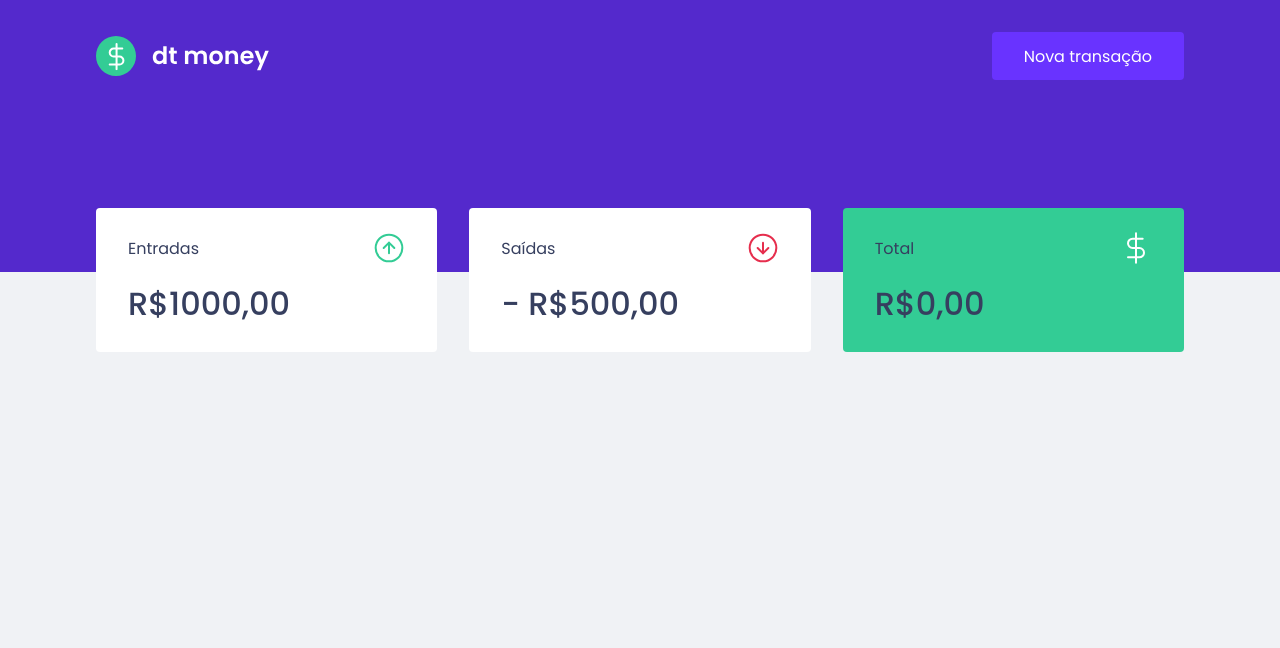
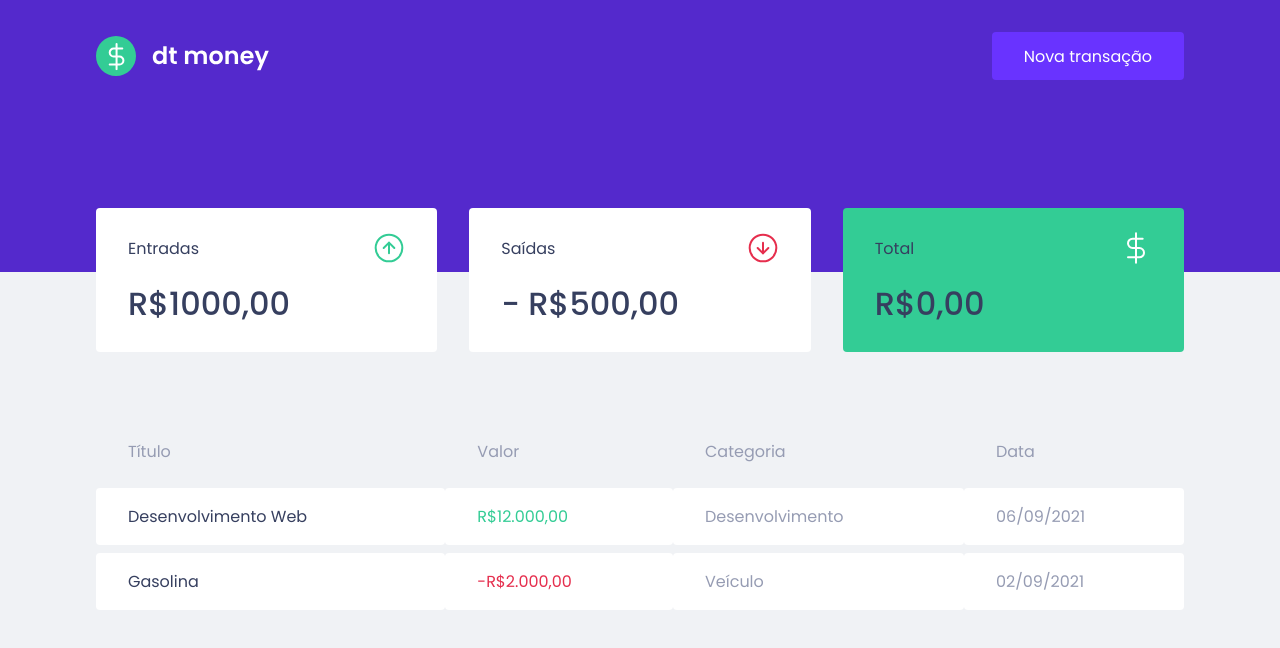
Before and after one commit to MayronSouza/dtmoney-ms, a React (Create React App) app: page / in a window 1280 px wide. Shown: the top 648 px of the page. Built offline with nearby package versions, Linux system fonts and the light colour scheme; no server answers.

Commit message:
criando o componente de TransactionTable e inserindo no App.tsx

```diff
--- a/src/components/Dashboard/index.tsx
+++ b/src/components/Dashboard/index.tsx
@@ -1,11 +1,13 @@
 import { Summary } from '../Summary';
+import { TransactionTable } from '../TransactionTable';
 
 import { Container } from './styles';
 
-export function Dashboard() {
+export const Dashboard: React.FC = () => {
   return (
     <Container>
       <Summary />
+      <TransactionTable />
     </Container>
   );
 }
--- /dev/null
+++ b/src/components/TransactionTable/index.tsx
@@ -0,0 +1,43 @@
+import React, { useEffect } from 'react';
+
+import { Container } from './styles';
+
+export const TransactionTable: React.FC = () => {
+  useEffect(() => {
+    fetch('http://localhost:3000/api/transactions')
+      .then(response => response.json())
+      .then(data => console.log(data));
+  }, []);
+  return (
+    <Container>
+      <table>
+        <thead>
+          <tr>
+            <th>Título</th>
+            <th>Valor</th>
+            <th>Categoria</th>
+            <th>Data</th>
+          </tr>
+        </thead>
+
+        <tbody>
+          <tr>
+            <td>Desenvolvimento Web</td>
+            <td className="deposit">R$12.000,00</td>
+            <td>Desenvolvimento</td>
+            <td>06/09/2021</td>
+          </tr>
+        </tbody>
+
+        <tbody>
+          <tr>
+            <td>Gasolina</td>
+            <td className="with-draw">-R$2.000,00</td>
+            <td>Veículo</td>
+            <td>02/09/2021</td>
+          </tr>
+        </tbody>
+      </table>
+    </Container>
+  );
+}
--- /dev/null
+++ b/src/components/TransactionTable/styles.ts
@@ -0,0 +1,38 @@
+import styled from "styled-components";
+
+export const Container = styled.div`
+  margin-top: 4rem;
+
+  table {
+    width: 100%;
+    border-spacing: 0 0.5rem;
+  }
+
+  th {
+    color: var(--text-body);
+    font-weight: 400;
+    padding: 1rem 2rem;
+    text-align: left;
+    line-height: 1.5rem;
+  }
+
+  td {
+    padding: 1rem 2rem;
+    border: 0;
+    background: var(--shape);
+    color: var(--text-body);
+    border-radius: 0.25rem;
+
+    &:first-child {
+      color: var(--text-title);
+    }
+
+    &.deposit {
+      color: var(--green);
+    }
+
+    &.with-draw {
+      color: var(--red);
+    }
+  }
+`;
```
